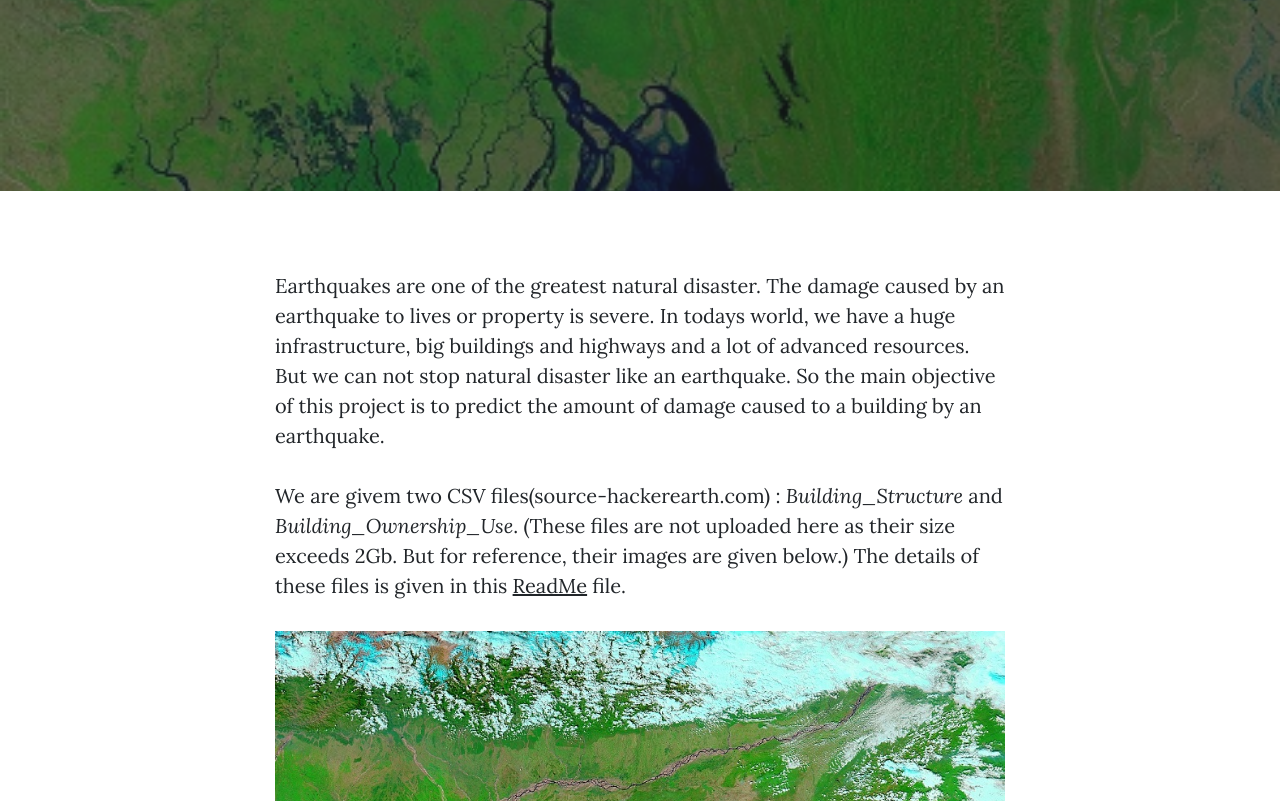
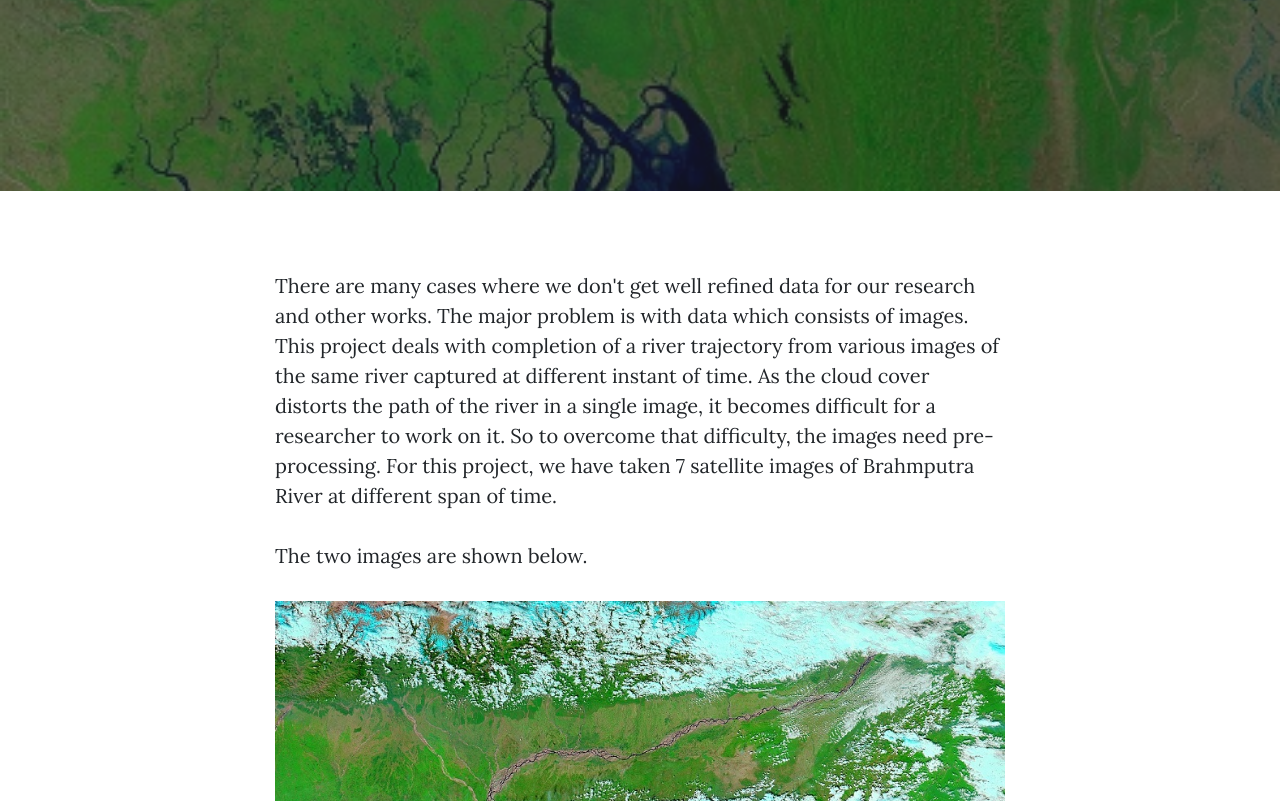
Before and after one commit to SauravSinghKholiya/SauravSinghKholiya.github.io, a website: page opencv.html in a window 1280 px wide. Shown: the part 469-1270 px from the top of the page. Drawn offline with nearby package versions, Linux system fonts and the light colour scheme.

Commit message:
new change
changes

```diff
--- a/opencv.html
+++ b/opencv.html
@@ -76,13 +76,13 @@
         <div class="row">
           <div class="col-lg-8 col-md-10 mx-auto">
 
-			<p>Earthquakes are one of the greatest natural disaster. The damage caused by an earthquake to lives or property is severe. In todays world,
-			we have a huge infrastructure, big buildings and highways and a lot of advanced resources. But we can not stop natural disaster like an earthquake.
-			So the main objective of this project is to predict the amount of damage caused to a building by an earthquake.</p>
+			<p>There are many cases where we don't get well refined data for our research and other works. The major problem is with data which consists of images.
+			 This project deals with completion of a river trajectory from various images of the same river captured at different instant of time.
+			 As the cloud cover distorts the path of the river in a single image, it becomes difficult for a researcher
+			 to work on it. So to overcome that difficulty, the images need pre-processing. For this project, we
+			 have taken 7 satellite images of Brahmputra River at different span of time.<p>
 
-			<p>We are givem two CSV files(source-hackerearth.com) : <i>Building_Structure</i> and <i>Building_Ownership_Use</i>. (These files are not uploaded here
-			as their size exceeds 2Gb. But for reference, their images are given below.) The details of these files is given in this <a href="project_earthquake/
-			ReadMe.md">ReadMe</a> file.</p>
+			<p>The two images are shown below.</p>
 
 			<img class="img-fluid" src="project_opencv/img/op1.jpg" alt="">
             <span class="caption text-muted">Satellite image 1</span>
```
